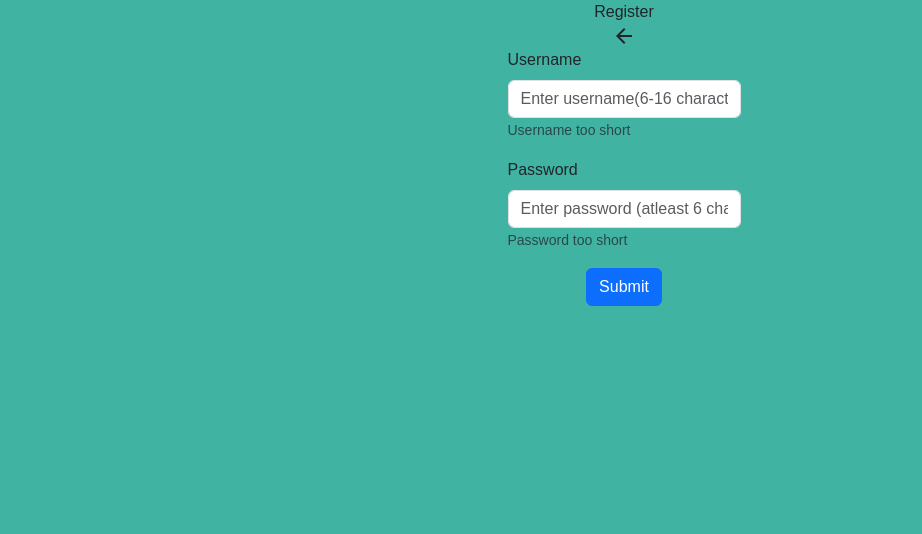
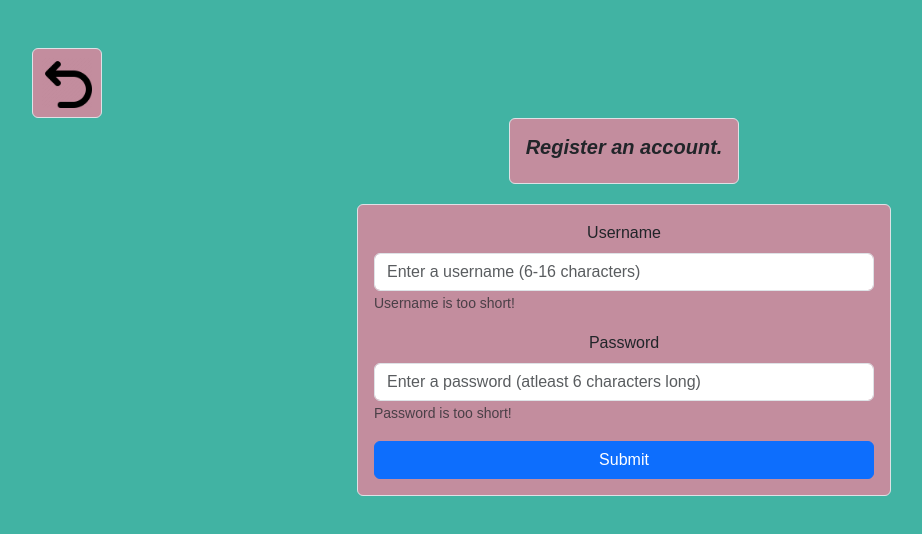
Before and after one commit to Jonas-Larsson1/Onlineauktion2024, a React (Vite) app in the folder client/: page /registerPage in a window 1280 px wide. Shown: the top 534 px of the page, without its empty margins (16-938 px from the left). Built offline with nearby package versions, Linux system fonts and the light colour scheme; no server answers; a web font is replaced by a local one.

Commit message:
Styling changes

```diff
--- a/client/src/pages/RegisterPage.jsx
+++ b/client/src/pages/RegisterPage.jsx
@@ -3,6 +3,8 @@ import Button from "react-bootstrap/esm/Button";
 import "../styles/styles.css";
 import { useEffect, useState } from "react";
 import { useNavigate } from "react-router-dom";
+import StyleCard from "../components/StyleCard";
+import BackButton from "../components/BackButton";
 
 export default function RegisterPage() {
   const [newUsername, setNewUsername] = useState("");
@@ -23,10 +25,7 @@ export default function RegisterPage() {
         setUsernameTaken(true)
       } else (setUsernameTaken(false))
     }
-
   }
-
-
 
   async function registerUser(e) {
     e.preventDefault();
@@ -46,6 +45,7 @@ export default function RegisterPage() {
           password: newPassword
         }),
       });
+
       if (res.ok) {
         alert("Account registered!");
         navigate("/"); // navigates home after registration
@@ -54,61 +54,62 @@ export default function RegisterPage() {
       }
 
     } else if (newUsername.length < 6 && newPassword.length < 6) {
-      alert("username & password is too short");
+      alert("Username & password are too short!");
     } else if (newUsername.length < 6) {
-      alert("username is too short");
+      alert("Username is too short!");
     } else if (newUsername.length > 16) {
-      alert("username is too long");
+      alert("Username is too long!");
     } else if (newPassword.length < 6) {
-      alert("password is too short");
+      alert("Password is too short!");
     } else if (usernameTaken) {
-      alert("username taken")
+      alert("Username is already taken!")
     }
   }
 
-
   useEffect(() => {
     if (newUsername.length < 6) {
-      setUsernameWarning("Username too short");
+      setUsernameWarning("Username is too short!");
     }
     if (newUsername.length > 6) {
       setUsernameWarning("");
     }
     if (newUsername.length > 16) {
-      setUsernameWarning("Username too long");
+      setUsernameWarning("Username is too long!");
     }
     checkForExistingAccounts(newUsername)
   }, [newUsername]); // listens to username input to give warning when requierments not met
 
   useEffect(() => {
     if (newPassword.length < 6) {
-      setPasswordWarning("Password too short");
+      setPasswordWarning("Password is too short!");
     }
     if (newPassword.length > 6) {
       setPasswordWarning("");
     }
   }, [newPassword]);
 
-  return (<>
+  return (
+    <>
+
+      <BackButton to="/" />
+
       <Form className="register-form">
-      <header>Register</header>
+        <StyleCard><h5 className="fst-italic fw-bold d-flex justify-content-center">Register an account.</h5></StyleCard>
         <link
           rel="stylesheet"
           href="https://fonts.googleapis.com/css2?family=Material+Symbols+Outlined:opsz,wght,FILL,GRAD@20..48,100..700,0..1,-50..200"
         />
-      <button
-        className="material-symbols-outlined"
-        onClick={() => navigate("/login")}
-      >
-        arrow_back
-      </button>
+
+        <div style={{ height: '20px' }} />
 
 
-      <Form.Group className="mb-3" controlId="formBasicUsername">
-        <Form.Label>Username</Form.Label>
+        <StyleCard >
+          <div className="d-flex flex-column">
+            <Form.Group className="mb-3" controlId="formBasicUsername" style={{ width: '500px' }}>
+              <Form.Label className="d-flex justify-content-center">Username</Form.Label>
               <Form.Control
                 type="text"
-          placeholder="Enter username(6-16 characters)"
+                placeholder="Enter a username (6-16 characters)"
                 value={newUsername}
                 onChange={(e) => {
                   setNewUsername(e.target.value); // uses target value property to update NewUsername value
@@ -117,11 +118,11 @@ export default function RegisterPage() {
               <Form.Text className="text-muted">{usernameWarning}</Form.Text>
             </Form.Group>
 
-      <Form.Group className="mb-3" controlId="formBasicPassword">
-        <Form.Label>Password</Form.Label>
+            <Form.Group className="mb-3" controlId="formBasicPassword" style={{ width: '500px' }}>
+              <Form.Label className="d-flex justify-content-center">Password</Form.Label>
               <Form.Control
                 type="password"
-          placeholder="Enter password (atleast 6 characters long)"
+                placeholder="Enter a password (atleast 6 characters long)"
                 value={newPassword}
                 onChange={(e) => {
                   setNewPassword(e.target.value);
@@ -132,6 +133,8 @@ export default function RegisterPage() {
             <Button variant="primary" onClick={registerUser}>
               Submit
             </Button>
+          </div>
+        </StyleCard>
       </Form>
     </>);
 }
```
Lines whose indentation alone changed are shown as unchanged.
